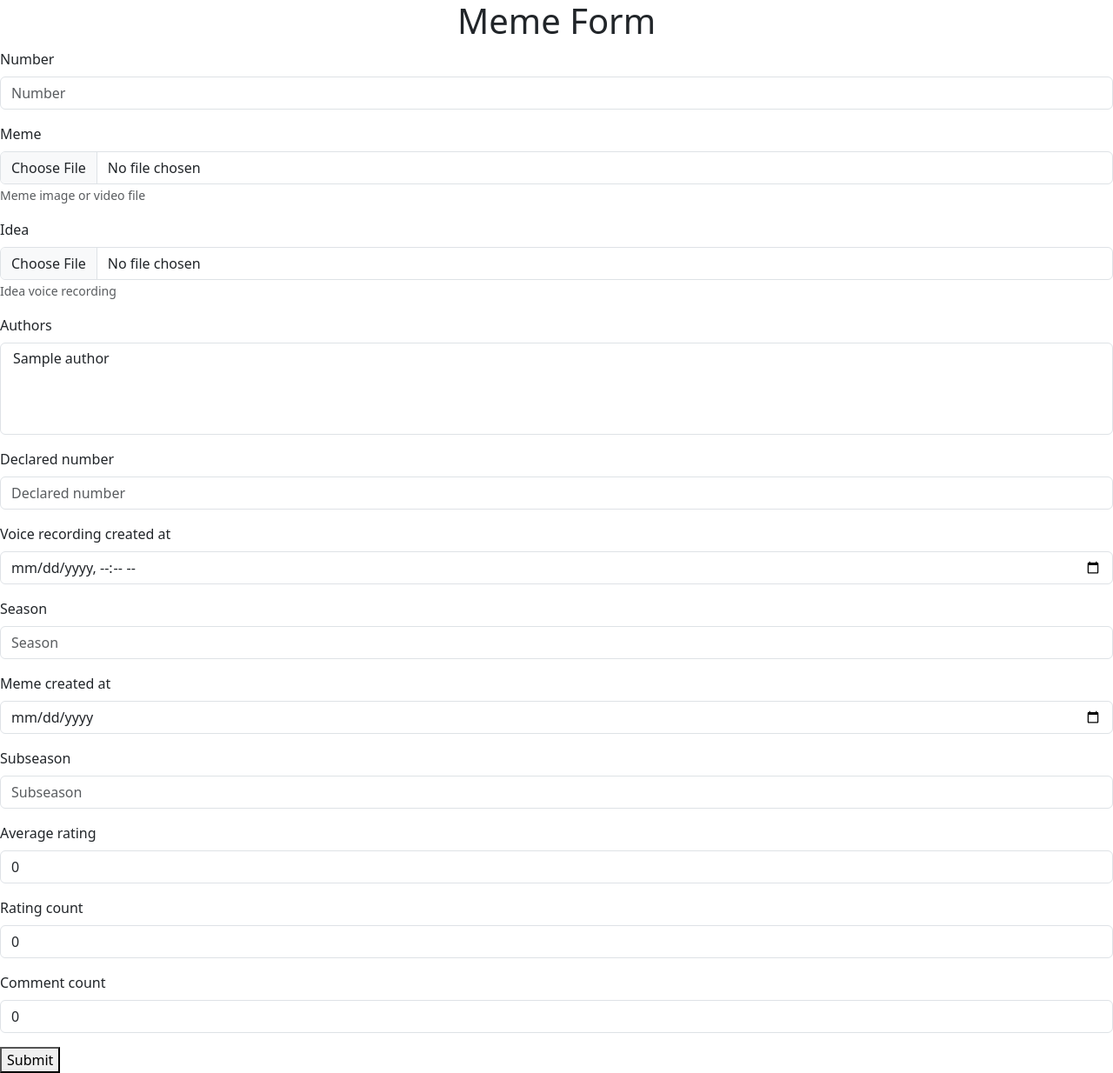
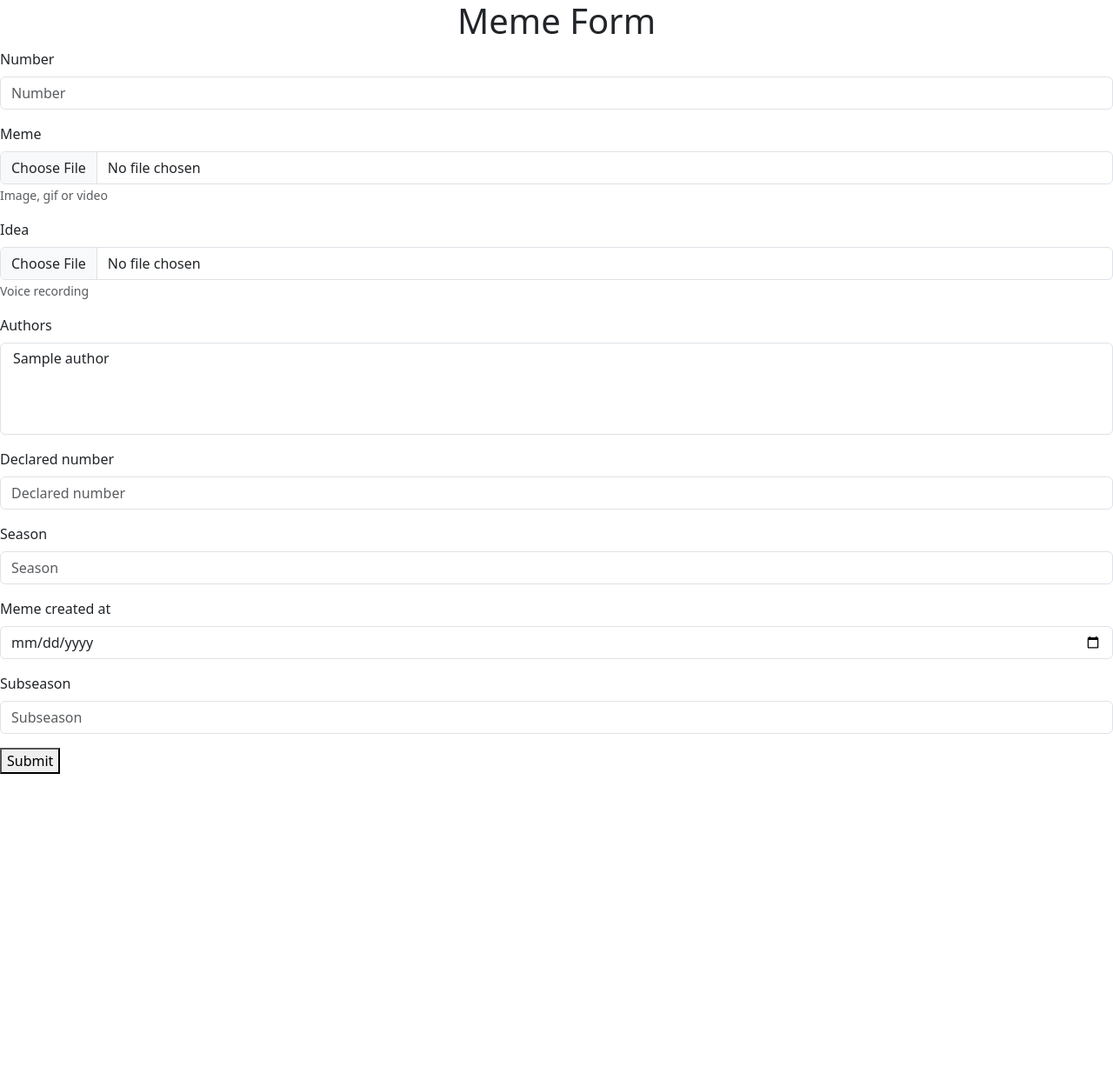
Before and after one commit to danielkinahan/gargboyz, a Django app: page /memes/create/ in a window 1280 px wide. Shown: the whole page at 87% size. After the commit the page ends 890 px from the top, so only its background shows below. Run offline with Django 5.2, Linux system fonts and the light colour scheme; a user stored in the database is signed in; tables that the repository leaves empty hold one stand-in row (values such as "Sample post"); some libraries are stand-ins or nearby versions.

Commit message:
Added update api, changes to voice_recording_created_at on forms and auto finding creation date

```diff
--- a/memes/forms.py
+++ b/memes/forms.py
@@ -9,11 +9,6 @@ class MemeEditForm(forms.ModelForm):
         fields = '__all__'
         exclude = ['average_rating', 'rating_count', 'comment_count']
 
-    def __init__(self, *args, **kwargs):
-        super().__init__(*args, **kwargs)
-        self.fields['meme_created_at'].required = False
-        self.fields['voice_recording_created_at'].required = False
-
     meme_created_at = forms.DateField(
         widget=forms.DateInput(attrs={'type': 'date'}))
     voice_recording_created_at = forms.DateTimeField(
@@ -24,25 +19,24 @@ class MemeAddForm(forms.ModelForm):
     class Meta:
         model = Meme
         fields = '__all__'
+        exclude = ['average_rating', 'rating_count', 'comment_count']
 
     def __init__(self, *args, **kwargs):
         super().__init__(*args, **kwargs)
         self.fields['meme_created_at'].required = False
-        self.fields['voice_recording_created_at'].required = False
         self.fields['meme_type'].widget = forms.HiddenInput()
         self.fields['voice_recording_transcript'].widget = forms.HiddenInput()
+        self.fields['voice_recording_created_at'].widget = forms.HiddenInput()
         self.fields['meme_path'].label = "Meme"
         self.fields['voice_recording_path'].label = "Idea"
-        self.fields['meme_path'].help_text = "Meme image or video file"
-        self.fields['voice_recording_path'].help_text = "Idea voice recording"
+        self.fields['meme_path'].help_text = "Image, gif or video"
+        self.fields['voice_recording_path'].help_text = "Voice recording"
 
     meme_created_at = forms.DateField(
         widget=forms.DateInput(attrs={'type': 'date'}))
-    voice_recording_created_at = forms.DateTimeField(
-        widget=forms.DateTimeInput(attrs={'type': 'datetime-local'}))
 
     field_order = ('number', 'meme_path', 'voice_recording_path',
-        'authors', 'declared_number', 'voice_recording_created_at', 'season', 'meme_created_at', 'subseason')
+        'authors', 'declared_number', 'season', 'meme_created_at', 'subseason')
 
 MemeAddFormSet = formset_factory(MemeAddForm)
 
--- a/memes/templates/meme_form.html
+++ b/memes/templates/meme_form.html
@@ -26,12 +26,12 @@
         });
 
         // Function to populate the created_at field based on file metadata
-        document.getElementById('id_voice_recording_path').addEventListener('change', function () {
-            var file = this.files[0];
-            var createdAt = new Date(file.lastModified); // Get last modified date of the file
-            var formattedDateTime = moment(createdAt).format('YYYY-MM-DD HH:mm');
-            document.getElementById('id_voice_recording_created_at').value = formattedDateTime; // Set the formatted date to the input field
-        });
+        // document.getElementById('id_voice_recording_path').addEventListener('change', function () {
+        //     var file = this.files[0];
+        //     var createdAt = new Date(file.lastModified); // Get last modified date of the file
+        //     var formattedDateTime = moment(createdAt).format('YYYY-MM-DD HH:mm');
+        //     document.getElementById('id_voice_recording_created_at').value = formattedDateTime; // Set the formatted date to the input field
+        // });
     </script>
 
 
--- a/memes/urls.py
+++ b/memes/urls.py
@@ -10,7 +10,8 @@ urlpatterns = [
     path('create/multiple/', create_multiple, name='create_multiple'),
     path('update/<int:pk>/', update, name='update'),
     path('update/all/', update_all, name='update_all'),
+    path('api/read/', api_read, name='api_read'),
     path('api/create/', api_create, name='api_create'),
-    path('api/read/', api_read, name='api_read'),
+    path('api/update/<int:pk>/', api_update, name='api_update'),
     path('rate/<int:pk>/<int:rating>/', rate, name='rate'),
 ]
--- a/memes/views.py
+++ b/memes/views.py
@@ -2,6 +2,7 @@ from django.shortcuts import render, redirect
 from django.http import JsonResponse
 from django.contrib import messages
 from django.contrib.auth.decorators import login_required
+from django.views.decorators.csrf import csrf_exempt
 from rest_framework import status
 from rest_framework.response import Response
 from rest_framework.decorators import api_view, permission_classes, authentication_classes
@@ -13,24 +14,10 @@ import datetime
 
 from .forms import MemeAddForm, MemeEditForm, MemeAddFormSet, CommentForm
 from .models import Meme, Rating, Comment
-from .utils import get_extension, transcribe_audio
+from .utils import get_extension, transcribe_audio, get_media_creation_time
 from .serializers import MemeSerializer
 from .tables import MemeTable
 from .filters import MemeFilter
-
-
-@api_view(['GET'])
-@authentication_classes([BasicAuthentication])
-@permission_classes([IsAuthenticated])
-def api_read(request):
-    # Query your model data
-    queryset = Meme.objects.all()
-
-    # Serialize the queryset
-    serializer = MemeSerializer(queryset, many=True)
-
-    # Return serialized data
-    return Response(serializer.data)
 
 
 @login_required
@@ -54,25 +41,6 @@ def read(request):
 
     return render(request, 'meme_list.html', {'table': table, 'filter': filter, 'user_ratings': user_ratings})
 
-@login_required
-def read_season(request, season):
-    # Get existing query parameters
-    memes = Meme.objects.filter(season=season)
-    # Apply filters using django-filters
-    filter = MemeFilter(request.GET, queryset=memes)
-    memes = filter.qs
-
-    sort = request.GET.get('sort')
-    if sort:
-        memes = memes.order_by(sort)
-    else:
-        memes = memes.order_by('-number')
-
-    table = MemeTable(memes)
-
-    user_ratings = {meme.pk: meme.user_rating(request.user) for meme in memes}
-
-    return render(request, 'meme_list.html', {'table': table, 'filter': filter, 'user_ratings': user_ratings})
 
 @login_required
 def detail(request, pk):
@@ -95,6 +63,27 @@ def detail(request, pk):
         comment_form = CommentForm()
 
     return render(request, 'meme_detail.html', {'meme': meme, 'ratings': ratings, 'comments': comments, 'comment_form': comment_form})
+
+
+@login_required
+def read_season(request, season):
+    # Get existing query parameters
+    memes = Meme.objects.filter(season=season)
+    # Apply filters using django-filters
+    filter = MemeFilter(request.GET, queryset=memes)
+    memes = filter.qs
+
+    sort = request.GET.get('sort')
+    if sort:
+        memes = memes.order_by(sort)
+    else:
+        memes = memes.order_by('-number')
+
+    table = MemeTable(memes)
+
+    user_ratings = {meme.pk: meme.user_rating(request.user) for meme in memes}
+
+    return render(request, 'meme_list.html', {'table': table, 'filter': filter, 'user_ratings': user_ratings})
 
 
 @login_required
@@ -127,6 +116,114 @@ def read_random(request):
         data.append(meme_meta)
     return render(request, 'meme_random_spin.html', {'data': json.dumps(data)})
 
+@login_required
+def create(request):
+    if request.method == 'POST':
+        form = MemeAddForm(request.POST, request.FILES)
+        if form.is_valid():
+            meme_path = request.FILES.get('meme_path')
+            voice_recording_path = request.FILES.get(
+                'voice_recording_path')
+
+            if meme_path:
+                form.instance.meme_type = get_extension(meme_path)
+
+            if voice_recording_path:
+                form.instance.voice_recording_transcript = transcribe_audio(
+                    voice_recording_path)
+                form.instance.voice_recording_created_at = get_media_creation_time(voice_recording_path)
+
+            form.save()
+            messages.success(request, 'New meme successfully created')
+            return redirect('read')
+        else:
+            messages.error(request, 'Meme not saved')
+            return render(request, 'meme_form.html', {'form': form})
+    else:
+        form = MemeAddForm()
+        return render(request, 'meme_form.html', {'form': form})
+
+
+@login_required
+def update(request, pk):
+    meme = Meme.objects.get(pk=pk)
+    if request.method == 'POST':
+        form = MemeEditForm(request.POST, request.FILES, instance=meme)
+        if form.is_valid():
+            form.save()
+            messages.success(request, 'Meme updated')
+            return redirect('read')
+        messages.error(request, 'Meme failed to update')
+    else:
+        form = MemeEditForm(instance=meme)
+    return render(request, 'meme_form.html', {'form': form})
+
+
+@login_required
+def create_multiple(request):
+    print(request.POST)
+    if request.method == 'POST':
+        formset = MemeAddFormSet(request.POST, request.FILES)
+        if formset.is_valid():
+            instances = formset.save(commit=False)
+            for instance in instances:
+                instance.save()
+            messages.success(request, 'Memes posted')
+            return redirect('read')
+        messages.error(request, 'All memes failed to post')
+        return render(request, 'meme_form_multiple.html', {'formset': formset})
+    else:
+        formset = MemeAddFormSet()
+    return render(request, 'meme_form_multiple.html', {'formset': formset})
+
+
+@login_required
+def update_all(request):
+    memes = Meme.objects.all().order_by('-number')
+    if request.method == 'POST':
+        forms = [MemeEditForm(request.POST, request.FILES, instance=meme_instance,
+                              prefix=f'meme-{meme_instance.number}') for meme_instance in memes]
+        if all(form.is_valid() for form in forms):
+            for form in forms:
+                form.save()
+                # File modifications not working here
+            messages.success(request, 'Memes updated')
+            return redirect('read')
+        messages.error(request, 'All memes failed to update')
+    else:
+        forms = [MemeEditForm(
+            instance=meme_instance, prefix=f'meme-{meme_instance.number}') for meme_instance in memes]
+
+    packed = zip(forms, memes)
+    return render(request, 'meme_form_all.html', {'packed': packed})
+
+
+@login_required
+def rate(request, pk, rating):
+
+    meme = Meme.objects.get(pk=pk)
+    user = request.user
+    Rating.objects.filter(meme=meme, user=user).delete()
+    Rating.objects.create(user=user, meme=meme, rating=rating)
+    rating_count = meme.update_rating_count()
+    average_rating = meme.update_average_rating()
+
+    return JsonResponse({'average_rating': average_rating, 'rating_count': rating_count})
+
+
+@api_view(['GET'])
+@authentication_classes([BasicAuthentication])
+@permission_classes([IsAuthenticated])
+def api_read(request):
+    # Query your model data
+    queryset = Meme.objects.all()
+
+    # Serialize the queryset
+    serializer = MemeSerializer(queryset, many=True)
+
+    # Return serialized data
+    return Response(serializer.data)
+
 
 @authentication_classes([BasicAuthentication])
 @permission_classes([IsAuthenticated])
@@ -153,93 +250,17 @@ def api_create(request):
     return Response(serializer.errors, status=status.HTTP_400_BAD_REQUEST)
 
 
-@login_required
-def create(request):
-    if request.method == 'POST':
-        form = MemeAddForm(request.POST, request.FILES)
-        if form.is_valid():
-            meme_path = request.FILES.get('meme_path')
-            voice_recording_path = request.FILES.get(
-                'voice_recording_path')
+@api_view(['PUT', 'PATCH'])
+@authentication_classes([BasicAuthentication])
+@permission_classes([IsAuthenticated])
+def api_update(request, pk):
+    try:
+        meme = Meme.objects.get(pk=pk)
+    except Meme.DoesNotExist:
+        return Response({"error": "Meme not found"}, status=status.HTTP_404_NOT_FOUND)
 
-            if meme_path:
-                form.instance.meme_type = get_extension(meme_path)
-
-            if voice_recording_path:
-                form.instance.voice_recording_transcript = transcribe_audio(
-                    voice_recording_path)
-
-            form.save()
-            messages.success(request, 'New meme successfully created')
-            return redirect('read')
-        else:
-            messages.error(request, 'Meme not saved')
-            return render(request, 'meme_form.html', {'form': form})
-    else:
-        form = MemeAddForm()
-        return render(request, 'meme_form.html', {'form': form})
-
-
-@login_required
-def create_multiple(request):
-    print(request.POST)
-    if request.method == 'POST':
-        formset = MemeAddFormSet(request.POST, request.FILES)
-        if formset.is_valid():
-            instances = formset.save(commit=False)
-            for instance in instances:
-                instance.save()
-            messages.success(request, 'Memes posted')
-            return redirect('read')
-        messages.error(request, 'All memes failed to post')
-        return render(request, 'meme_form_multiple.html', {'formset': formset})
-    else:
-        formset = MemeAddFormSet()
-    return render(request, 'meme_form_multiple.html', {'formset': formset})
-
-
-@login_required
-def update(request, pk):
-    meme = Meme.objects.get(pk=pk)
-    if request.method == 'POST':
-        form = MemeEditForm(request.POST, request.FILES, instance=meme)
-        if form.is_valid():
-            form.save()
-            messages.success(request, 'Meme updated')
-            return redirect('read')
-        messages.error(request, 'Meme failed to update')
-    else:
-        form = MemeEditForm(instance=meme)
-    return render(request, 'meme_form.html', {'form': form})
-
-@login_required
-def update_all(request):
-    memes = Meme.objects.all().order_by('-number')
-    if request.method == 'POST':
-        forms = [MemeEditForm(request.POST, request.FILES, instance=meme_instance,
-                              prefix=f'meme-{meme_instance.number}') for meme_instance in memes]
-        if all(form.is_valid() for form in forms):
-            for form in forms:
-                form.save()
-                # File modifications not working here
-            messages.success(request, 'Memes updated')
-            return redirect('read')
-        messages.error(request, 'All memes failed to update')
-    else:
-        forms = [MemeEditForm(
-            instance=meme_instance, prefix=f'meme-{meme_instance.number}') for meme_instance in memes]
-
-    packed = zip(forms, memes)
-    return render(request, 'meme_form_all.html', {'packed': packed})
-
-@login_required
-def rate(request, pk, rating):
-
-    meme = Meme.objects.get(pk=pk)
-    user = request.user
-    Rating.objects.filter(meme=meme, user=user).delete()
-    Rating.objects.create(user=user, meme=meme, rating=rating)
-    rating_count = meme.update_rating_count()
-    average_rating = meme.update_average_rating()
-
-    return JsonResponse({'average_rating': average_rating, 'rating_count': rating_count})
+    serializer = MemeSerializer(meme, data=request.data, partial=True)
+    if serializer.is_valid():
+        serializer.save()
+        return Response(serializer.data)
+    return Response(serializer.errors, status=status.HTTP_400_BAD_REQUEST)
--- a/requirements.txt
+++ b/requirements.txt
@@ -9,3 +9,4 @@ django-imagekit
 django-bootstrap5
 django-filter
 django-tables2
+python-ffmpeg
```
Also changed, not shown: memes/utils.py (+25 -1 lines).
